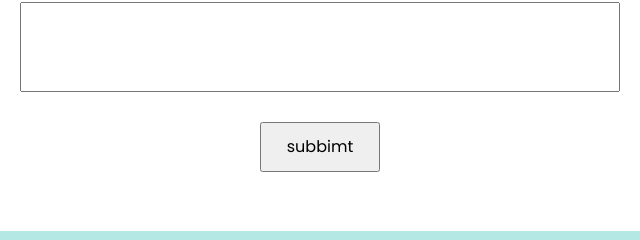
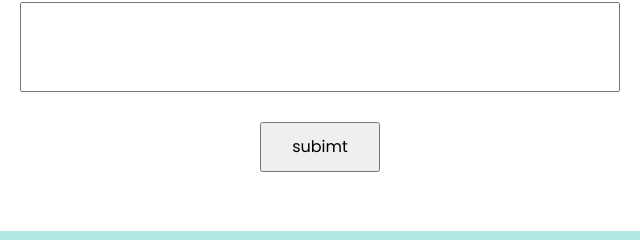
Before and after one commit to Eric98199/Website, a plain HTML site: page index.html in a window 1280 px wide. Shown: the part 1626-1866 px from the top of the page, 320-960 px from the left. Drawn offline with nearby package versions, Linux system fonts and the light colour scheme.

Commit message:
Check words

```diff
--- a/index.html
+++ b/index.html
@@ -51,7 +51,7 @@
                 <div id="parent">
                     <div id="box"><em>Here will show the message...</em></div>
                     <input type="text" id="text">
-                    <input id="btn" type="button" onclick="fnsubmit()" value="subbimt" />
+                    <input id="btn" type="button" onclick="fnsubmit()" value="subimt" />
                 </div>
         </div>
     </section>
```
